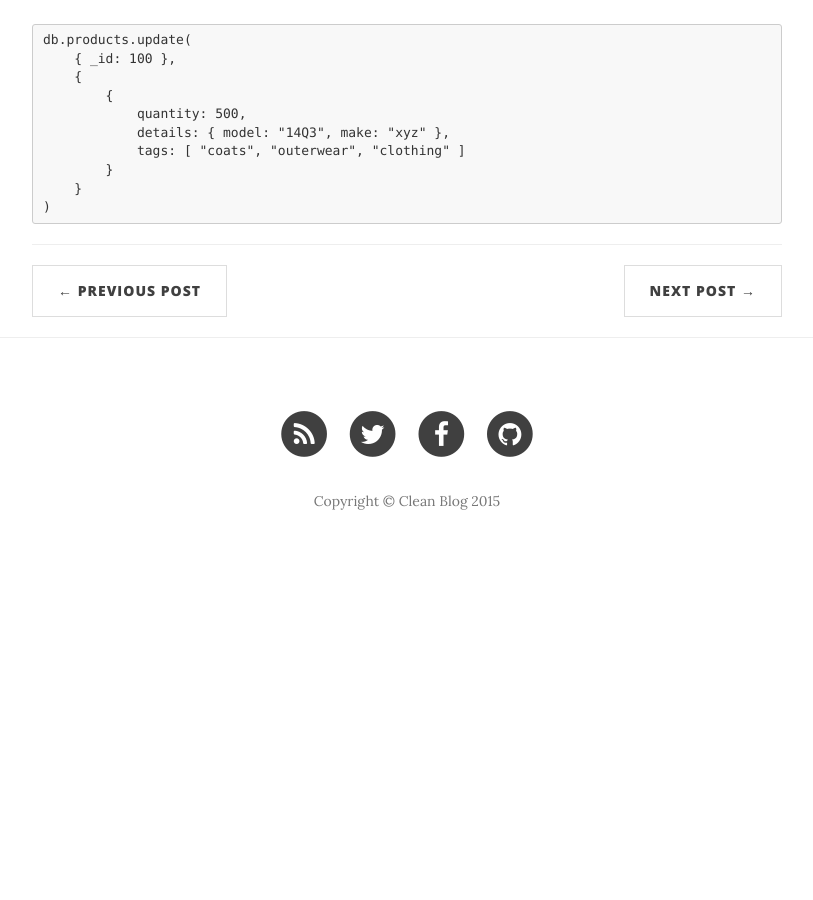
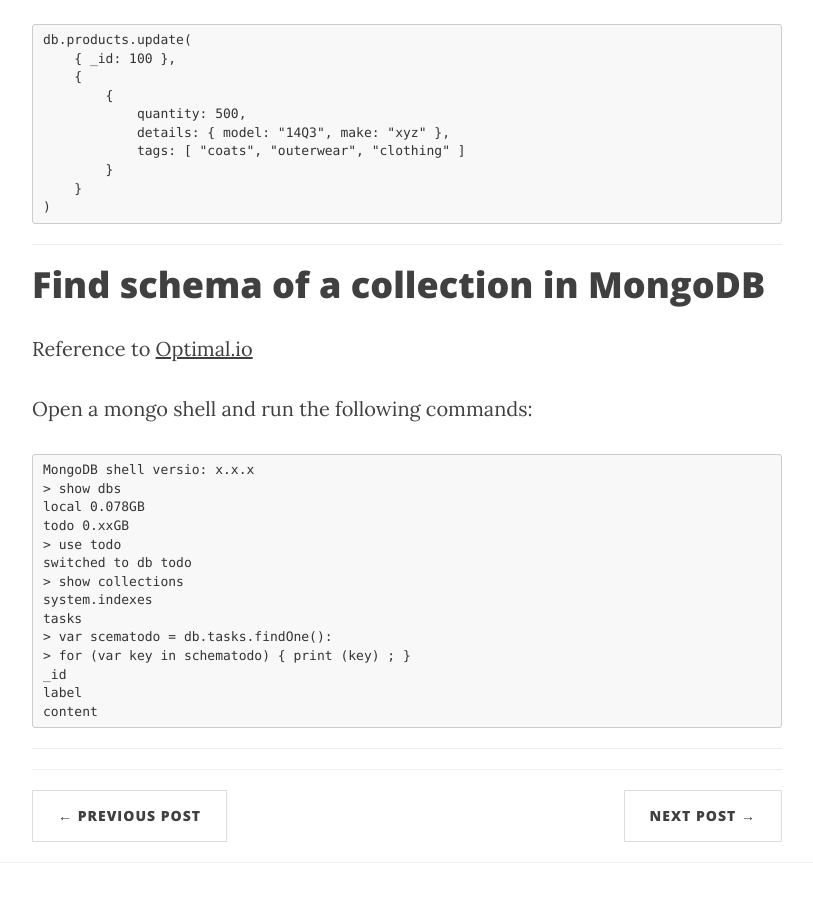
Before and after one commit to rightpeter/rightpeter.github.io, a Jekyll site: the page built from _posts/notebook/2015-7-24-MongoDB.md, in a window 1280 px wide and 900 px high, scrolled down 668 px. Shown: the whole window, without its empty margins (233-1046 px from the left). Built offline with Jekyll 4.4.1, drawn with Linux system fonts in a browser that asks for light colours; nearby versions of some CDN libraries; before the commit the page ends 1245 px from its top, so only the background shows below that.

Commit message:
Add find schema of collections

```diff
--- a/_posts/notebook/2015-7-24-MongoDB.md
+++ b/_posts/notebook/2015-7-24-MongoDB.md
@@ -23,3 +23,28 @@ Example:
             }
         }
     )
+
+- - - -
+
+# Find schema of a collection in MongoDB
+
+Reference to [Optimal.io](http://blog.optimal.io/how-to-find-the-schema-of-a-collection-in-mongodb/)
+
+Open a mongo shell and run the following commands:
+
+    MongoDB shell versio: x.x.x
+    > show dbs
+    local 0.078GB
+    todo 0.xxGB
+    > use todo
+    switched to db todo
+    > show collections
+    system.indexes
+    tasks
+    > var scematodo = db.tasks.findOne():
+    > for (var key in schematodo) { print (key) ; }
+    _id
+    label
+    content
+
+- - - -
```
